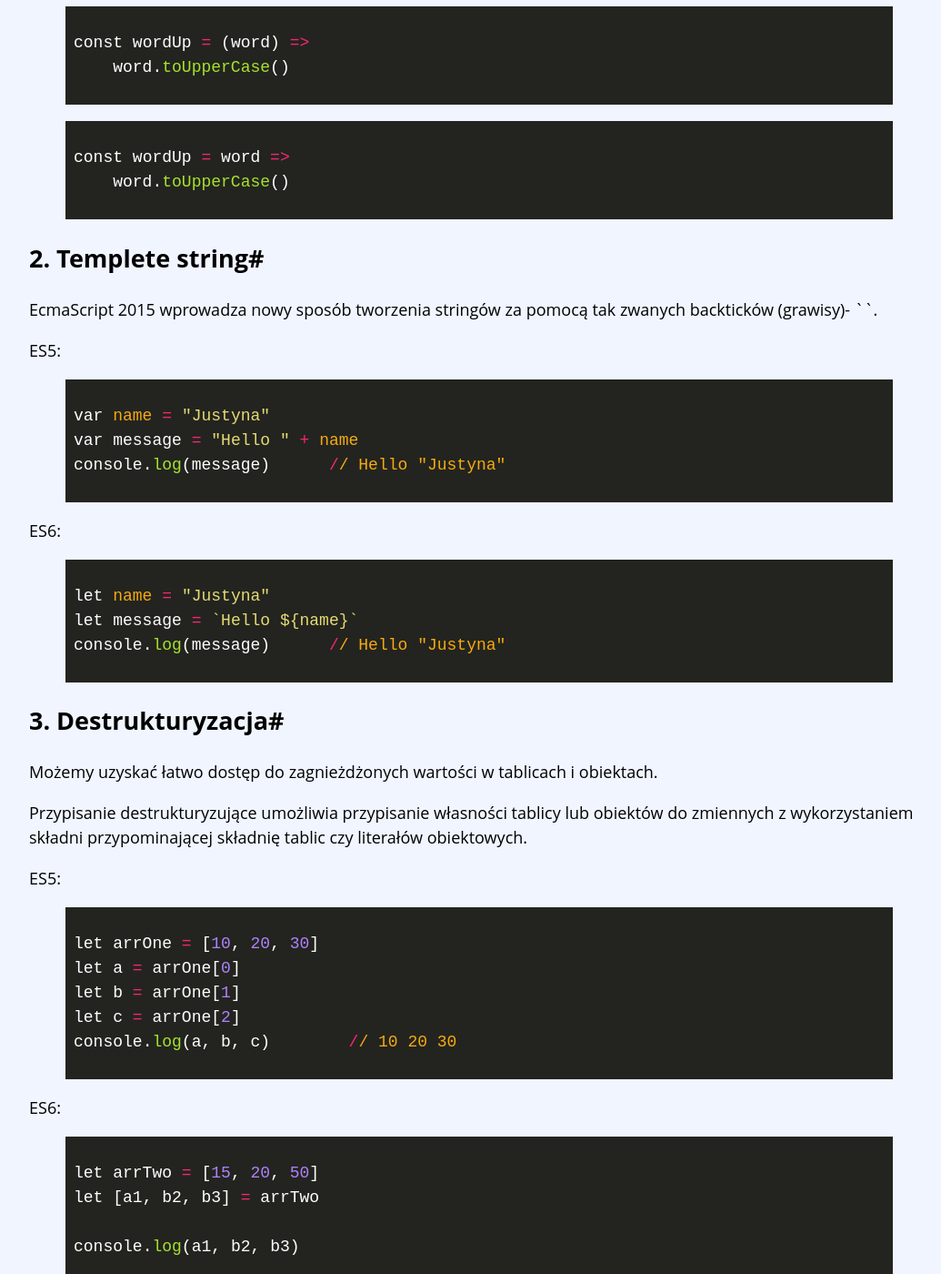
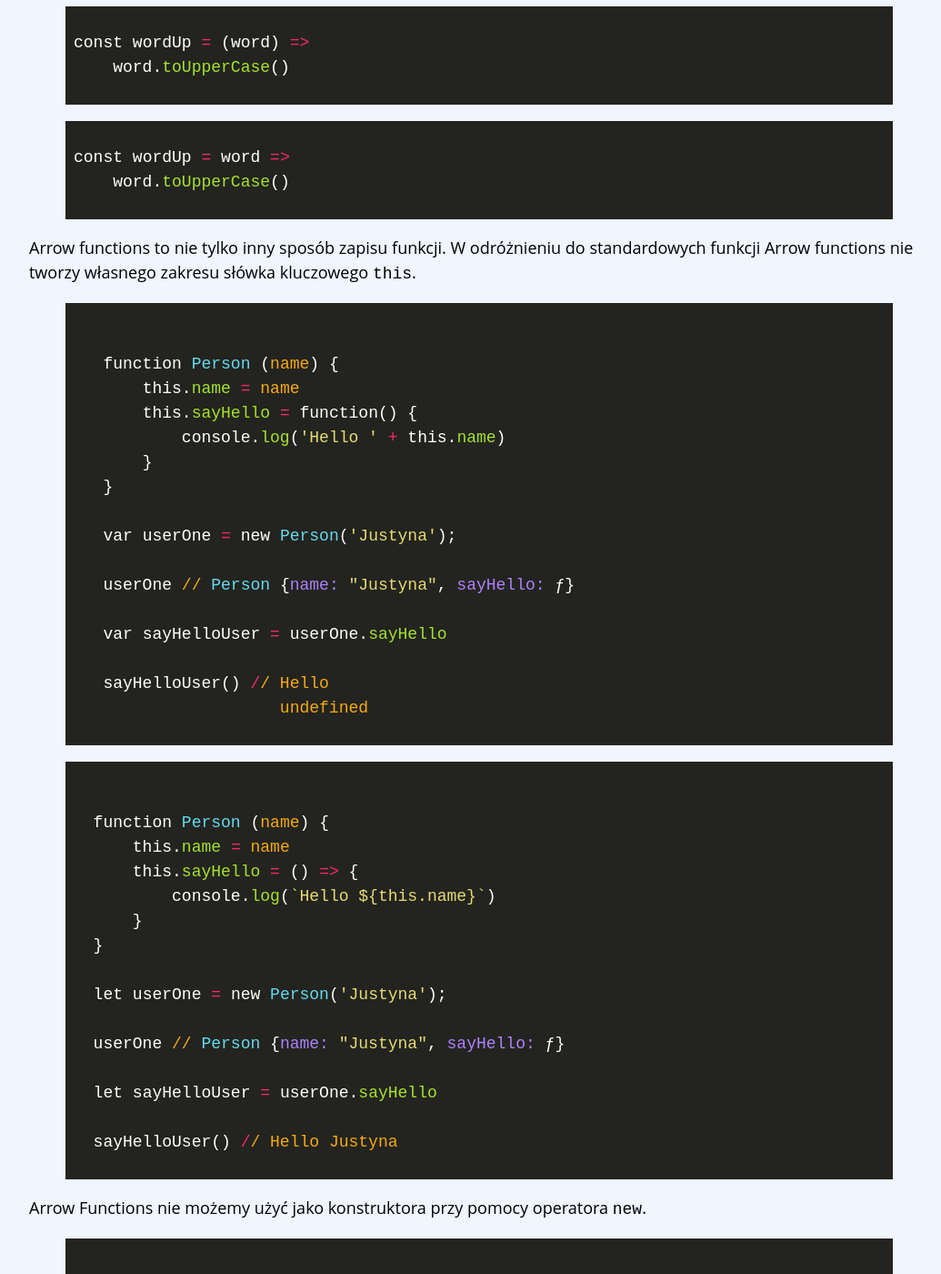
Before and after one commit to JustynaBed/Til, a Jekyll site: the page built from _posts/2018-03-17-Co-nowego-w-EcmaScript2015.md, in a window 1280 px wide and 1400 px high, scrolled down 910 px. Shown: the whole window at 91% size, without its empty margins (83-1118 px from the left). Built offline with Jekyll 4.4.1, drawn with Linux system fonts in a browser that asks for light colours; nearby versions of some CDN libraries; some of the changed text lies outside the part shown.

Commit message:
post about this in arrow functions

```diff
--- a/_posts/2018-03-17-Co-nowego-w-EcmaScript2015.md
+++ b/_posts/2018-03-17-Co-nowego-w-EcmaScript2015.md
@@ -40,6 +40,58 @@ const wordUp = (word) =>
 {% highlight ruby %}
 const wordUp = word =>
     word.toUpperCase()
+{% endhighlight %}
+
+Arrow functions to nie tylko inny sposób zapisu funkcji.
+W odróżnieniu do standardowych funkcji Arrow functions nie tworzy własnego
+zakresu słówka kluczowego `this`.
+
+
+{% highlight ruby %}
+   function Person (name) {
+       this.name = name
+       this.sayHello = function() {
+           console.log('Hello ' + this.name)
+       }
+   }
+
+   var userOne = new Person('Justyna');
+
+   userOne // Person {name: "Justyna", sayHello: ƒ}
+
+   var sayHelloUser = userOne.sayHello
+
+   sayHelloUser() // Hello
+                     undefined
+{% endhighlight %}
+
+{% highlight ruby %}
+  function Person (name) {
+      this.name = name
+      this.sayHello = () => {
+          console.log(`Hello ${this.name}`)
+      }
+  }
+
+  let userOne = new Person('Justyna');
+
+  userOne // Person {name: "Justyna", sayHello: ƒ}
+
+  let sayHelloUser = userOne.sayHello
+
+  sayHelloUser() // Hello Justyna
+{% endhighlight %}
+
+
+Arrow Functions nie możemy użyć jako konstruktora przy pomocy operatora `new`.
+
+{% highlight ruby %}
+   let Person2 = (name) => {
+       this.name = name;
+   }
+
+   let newUser = new Person2('Tom'); // Uncaught TypeError: Person2 is not a constructor
+                                        at <anonymous>:1:16
 {% endhighlight %}
 
 # **2. Templete string**#
```
